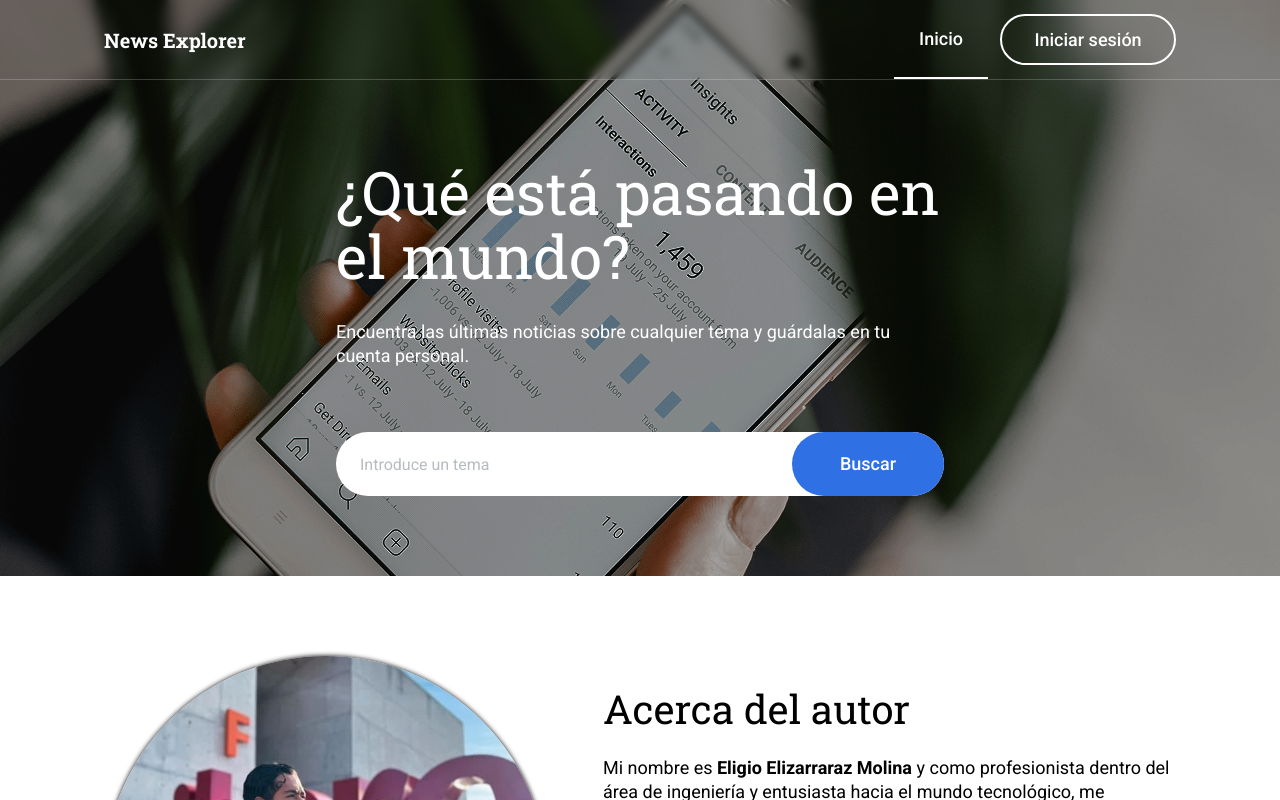
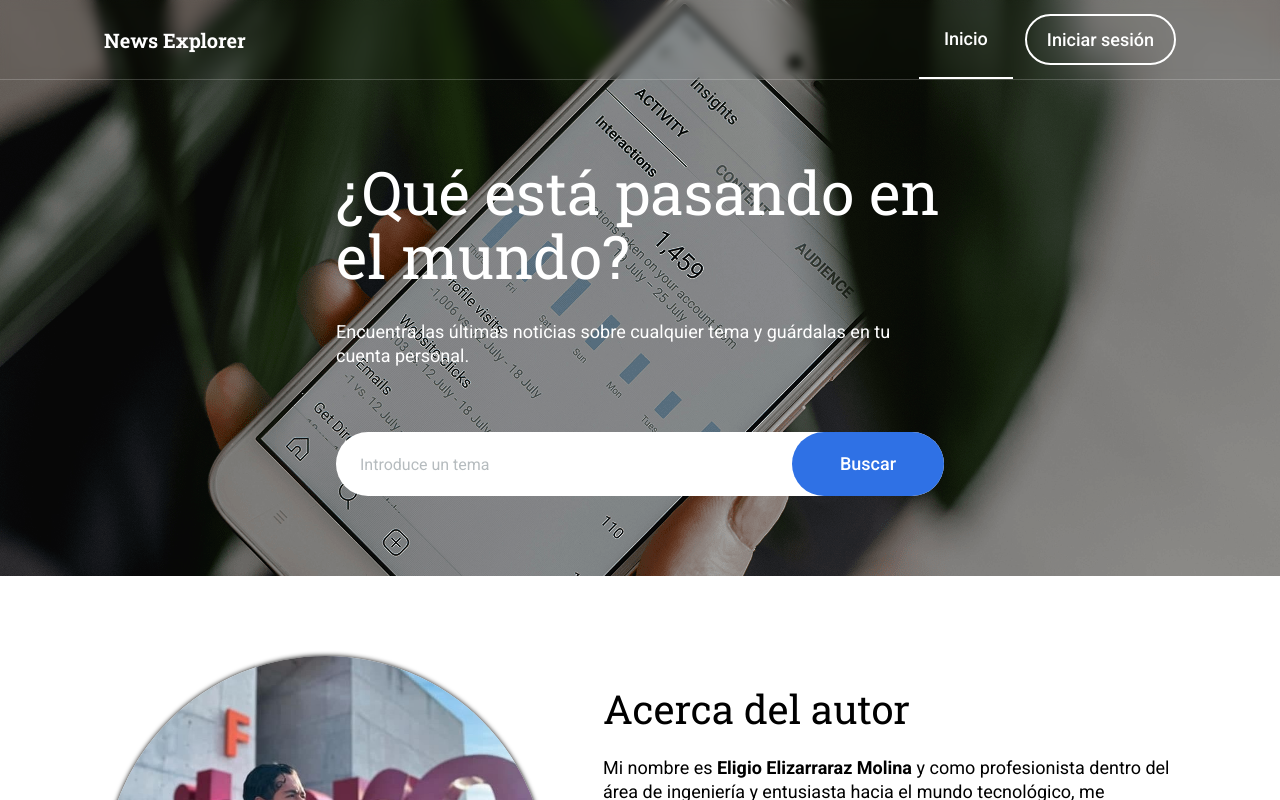
Before and after one commit to elizarrarazeligio/news_explorer_project-frontend, a Next.js app: page / in a window 1280 px wide. Shown: the top 800 px of the page. Built offline with nearby package versions, Linux system fonts and the light colour scheme; no server answers.

Commit message:
style: changed menu's height on mobile design to adjust to its children content

```diff
--- a/src/components/Menu.tsx
+++ b/src/components/Menu.tsx
@@ -9,9 +9,10 @@ import { usePathname } from "next/navigation";
 
 interface MenuProps {
   openPopup: (popup: { title: string; children: ReactNode }) => void;
+  menu?: boolean;
 }
 
-export default function Menu({ openPopup }: MenuProps) {
+export default function Menu({ openPopup, menu }: MenuProps) {
   const userContext = useContext(CurrentUserContext);
   const pathname = usePathname();
 
@@ -39,30 +40,29 @@ export default function Menu({ openPopup }: MenuProps) {
         )}
       </ul>
 
-      {userContext?.logged ? (
       <button
-          className="navigation__button py-[12px] px-[20px] rounded-full hover:bg-current transition-all duration-300 font-medium"
-          onClick={handleLogout}
+        className="navigation__button flex py-[12px] px-[20px] rounded-full hover:bg-current transition-all duration-300 font-medium"
+        onClick={() =>
+          userContext?.logged ? handleLogout() : openPopup(loginPopup)
+        }
       >
         <span className="navigation__button-text flex gap-[10px]">
+          {userContext?.logged ? (
+            <>
               {getFirstName(userContext?.currentUser.name)}
               <Image
                 src="/logout.svg"
                 alt="logout"
                 width={24}
                 height={24}
-              className={`${pathname == "/" && "invert"}`}
+                className={`${(pathname == "/" || menu) && "invert"}`}
               />
+            </>
+          ) : (
+            "Iniciar sesión"
+          )}
         </span>
       </button>
-      ) : (
-        <button
-          className="navigation__button w-[176px] p-[12px] rounded-full hover:bg-current transition-all duration-300 font-medium"
-          onClick={() => openPopup(loginPopup)}
-        >
-          <span className="navigation__button-text">Iniciar sesión</span>
-        </button>
-      )}
     </>
   );
 }
--- a/src/hooks/useFetch.ts
+++ /dev/null
@@ -1,6 +0,0 @@
-import { useState } from "react";
-
-// export const useFetch = (requestApi) => {
-//   const [data, setData] = useState(null);
-//   const [loading, setLoading];
-// };
--- a/src/styles/nav.css
+++ b/src/styles/nav.css
@@ -23,15 +23,15 @@
   z-index: 1;
   top: 0;
   left: 0;
-  height: 230px;
+  max-height: 230px;
   padding: 0 15px 15px;
-  gap: 10px;
+  gap: 15px;
   align-items: center;
   background-color: black;
   color: var(--color-secondary);
   transition: all 0.5s, color 0.8s;
   @starting-style {
-    height: 0;
+    max-height: 0;
     background-color: transparent;
     opacity: 0;
     color: transparent;
@@ -60,6 +60,7 @@
 .navigation__button {
   border: 2px solid;
   cursor: pointer;
+  justify-content: center;
 }
 
 .navigation__button:hover .navigation__button-text {
@@ -84,8 +85,7 @@
   }
 
   .navigation__button {
-    padding: 8px;
-    width: 152px;
+    padding-block: 8px;
   }
 }
 
@@ -109,6 +109,7 @@
 
   .navigation__list_item {
     width: 100%;
+    height: 30px;
     display: flex;
     justify-content: center;
   }
```
Lines whose indentation alone changed are shown as unchanged.
